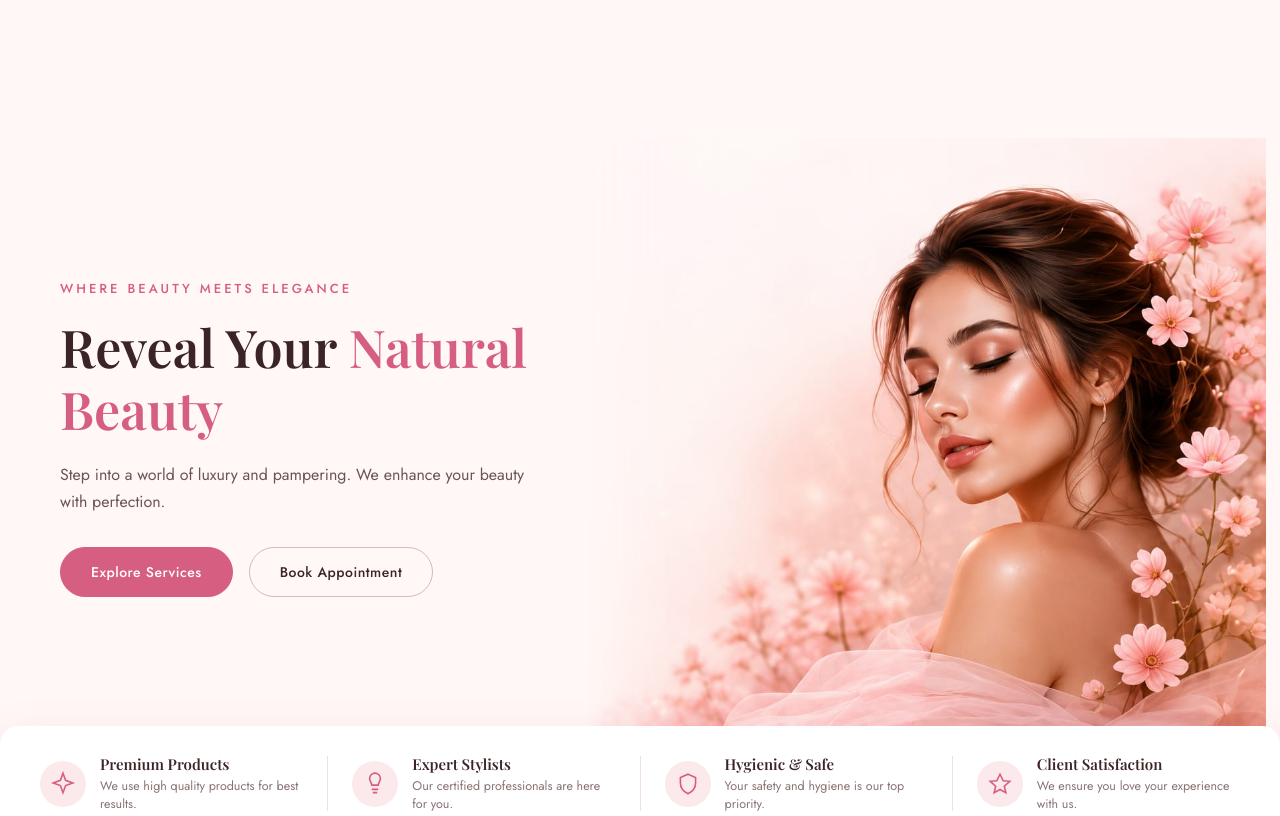
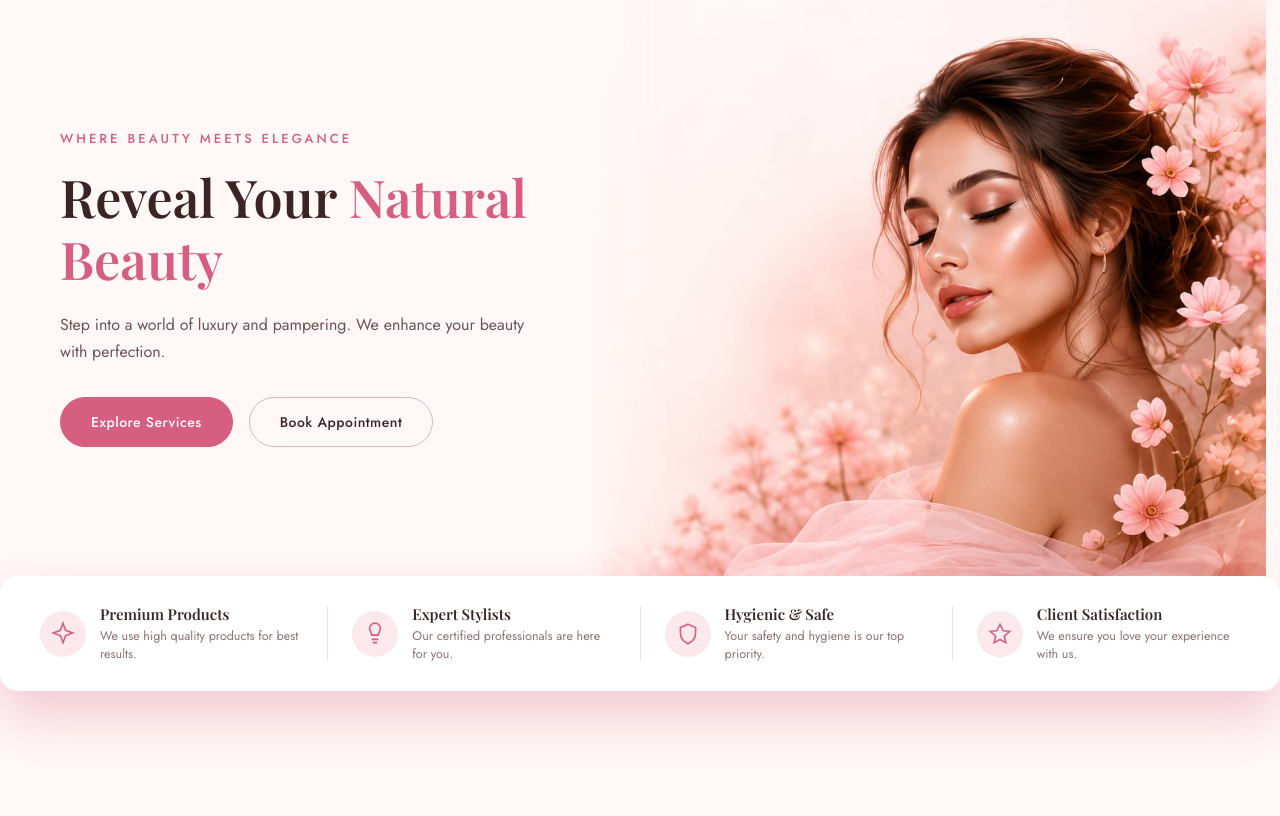
Before and after one commit to SAADI773/Blush-Brush-, a plain HTML site: page irsa/index.html in a window 1280 px wide. Shown: the top 816 px of the page. Drawn offline with nearby package versions, Linux system fonts and the light colour scheme.

Commit message:
Remove extra space from landing page

```diff
--- a/irsa/index.html
+++ b/irsa/index.html
@@ -9,7 +9,6 @@
 <link rel="stylesheet" href="style.css">
 </head>
 <body>
-<header class="navbar-space" id="home"></header>
 
   <!-- ===== HERO SECTION ===== -->
   <section class="hero">
--- a/irsa/style.css
+++ b/irsa/style.css
@@ -18,10 +18,6 @@ a {
 
 /* ===== HERO SECTION ===== */
 
-.navbar-space {
-    height: 150px;
-    width: 100%;
-}
 .hero {
   position: relative;
   display: flex;
```
